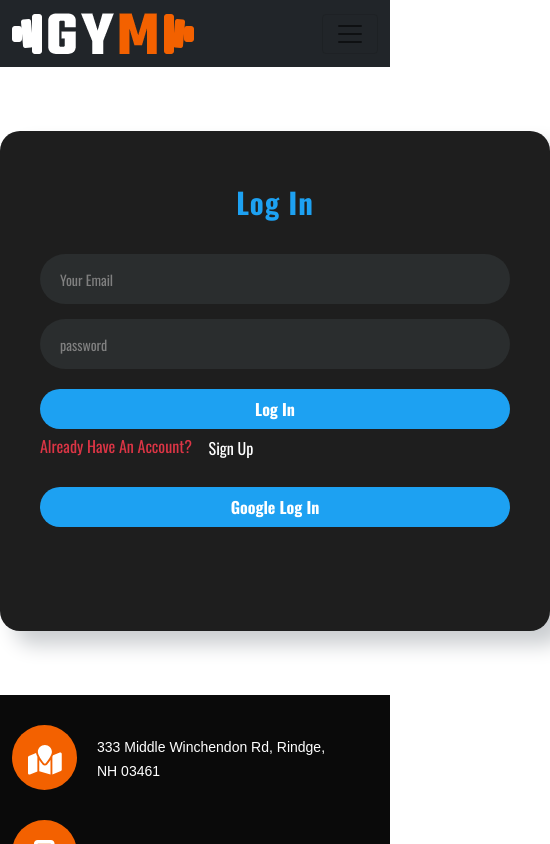
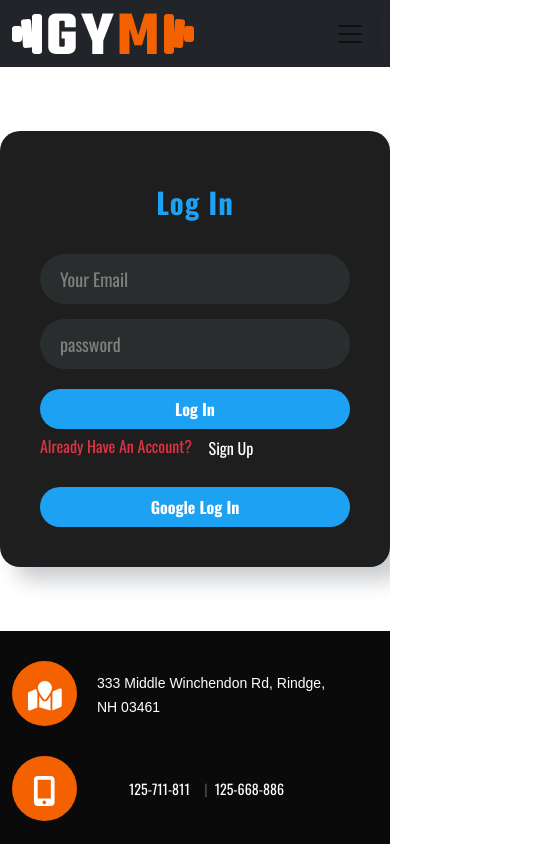
Before and after one commit to RAHAT-RH/independent-service-provider, a React (Create React App) app: page /login in a window 390 px wide. Shown: the top 844 px of the page, 550 px wide, since content can reach past the window. Built offline with nearby package versions, Linux system fonts and the light colour scheme; no server answers.

Commit message:
media quary

```diff
--- a/src/component/Home/Home.css
+++ b/src/component/Home/Home.css
@@ -8,9 +8,6 @@
     width: 100%;
     height: 100vh;
     background-color: black;
-
-
-
 }
 
 .title-header{
@@ -18,9 +15,13 @@
     font-weight: 400;
 }
 
+.text-color{
+	color: #f36100;
+}
+
 .text {
     display: flex;
-    justify-content: right;
+    justify-content: end;
     align-items: center;
     flex-direction: row-reverse;
 }
@@ -3306,6 +3307,36 @@ ol {
 /* Small Device = 320px */
 
 @media only screen and (max-width: 479px) {
+	.banner {
+		color: #f1f1f1;
+		background-image: url(../../img/hero/hero-1.jpg);
+		width: 100%;
+		height: 80vh;
+		background-color: black;
+	}
+
+	.title-header{
+		font-size: 25px;
+		font-weight: 400;
+	}
+
+	.text {
+		display: flex;
+		justify-content: center;
+		align-items: center;
+	}
+
+
+
+	.text-box h1 {
+		font-size: 40px;
+		font-weight: 700;
+
+	}
+
+	.strong{
+		color: #f36100;
+	}
 	.primary-btn.appoinment-btn {
 		float: none;
 		margin-top: 0;
--- a/src/component/Home/Home.js
+++ b/src/component/Home/Home.js
@@ -23,7 +23,7 @@ const Home = () => {
                 <div className="banner text">
                     <div className="text-box w-50 text-white">
                         <span className='title-header'>Shape your Body</span>
-                        <h1>Be <span className='strong'> Strong</span> <br /> Training Hard</h1>
+                        <h1>Be <span style={{color: "#f36100"}}> Strong</span>  Training Hard</h1>
                     </div>
                 </div>
             </section>
--- a/src/component/Pages/SignUp/SignUp.css
+++ b/src/component/Pages/SignUp/SignUp.css
@@ -1,4 +1,3 @@
-
 .login-container {
     position: relative;
     width: 550px;
@@ -47,6 +46,7 @@
 
 .login-container input::placeholder {
     color: gray;
+    font-size: 18px;
 }
 
 .login-container input {
@@ -56,7 +56,7 @@
     padding-left: 20px;
     height: 50px;
     color: #a9a9a9;
-    font-size: 14px;
+    font-size: 18px;
     border-radius: 50px;
     box-shadow: inset 6px 6px 6px #cbced1, ;
 }
@@ -78,11 +78,103 @@
 }
 
 
-.error-message{
+.error-message {
     font-size: 12px;
     color: red;
-    margin:10px;
+    margin: 10px;
 }
-.error-message::before{
+
+.error-message::before {
     content: "❌ ";
 }
+
+@media only screen and (max-width: 479px) {
+
+
+    .login-container {
+        width: 100%;
+        height: 100%;
+        border-radius: 20px;
+        /* padding: 40px; */
+        box-sizing: border-box;
+        background: #1E1E1E;
+        box-shadow: 14px 14px 20px #cbced1, -14px -14px 20px white;
+    }
+
+
+    .login-title {
+        text-align: center;
+        margin-top: 10px;
+        font-weight: 900;
+        font-size: 1.8rem;
+        color: #1da1f2;
+        letter-spacing: 1px;
+    }
+
+    .login-form {
+        text-align: left;
+        margin-top: 30px;
+    }
+
+    .login-container label,
+    .login-container input,
+    .login-container button {
+        display: block;
+        width: 100%;
+        padding: 0;
+        border: none;
+        outline: none;
+        box-sizing: border-box;
+    }
+
+    .login-container label {
+        margin-bottom: 4px;
+        color: gray;
+        margin: 15px 0 5px 5px;
+
+    }
+
+    .login-container input::placeholder {
+        color: gray;
+        font-size: 18px;
+    }
+
+    .login-container input {
+        background: #2A2D2E;
+        margin: 15px 0 0 0;
+        padding: 10px;
+        padding-left: 20px;
+        height: 50px;
+        color: #a9a9a9;
+        font-size: 18px;
+        border-radius: 50px;
+        box-shadow: inset 6px 6px 6px #cbced1, ;
+    }
+
+    .login-container button {
+        color: white;
+        margin-top: 20px;
+        background: #1da1f2;
+        height: 40px;
+        border-radius: 20px;
+        cursor: pointer;
+        font-weight: 900;
+        box-shadow: 6px 6px 6px #2A2D2E, -6px -6px 6px 2A2D2E;
+        transition: 0.5s;
+    }
+
+    .login-container button:hover {
+        box-shadow: none;
+    }
+
+
+    .error-message {
+        font-size: 12px;
+        color: red;
+        margin: 10px;
+    }
+
+    .error-message::before {
+        content: "❌ ";
+    }
+}
```
Also changed, not shown: firebase.json (added), 1 other file (tests, documents, lock files or other folders).
